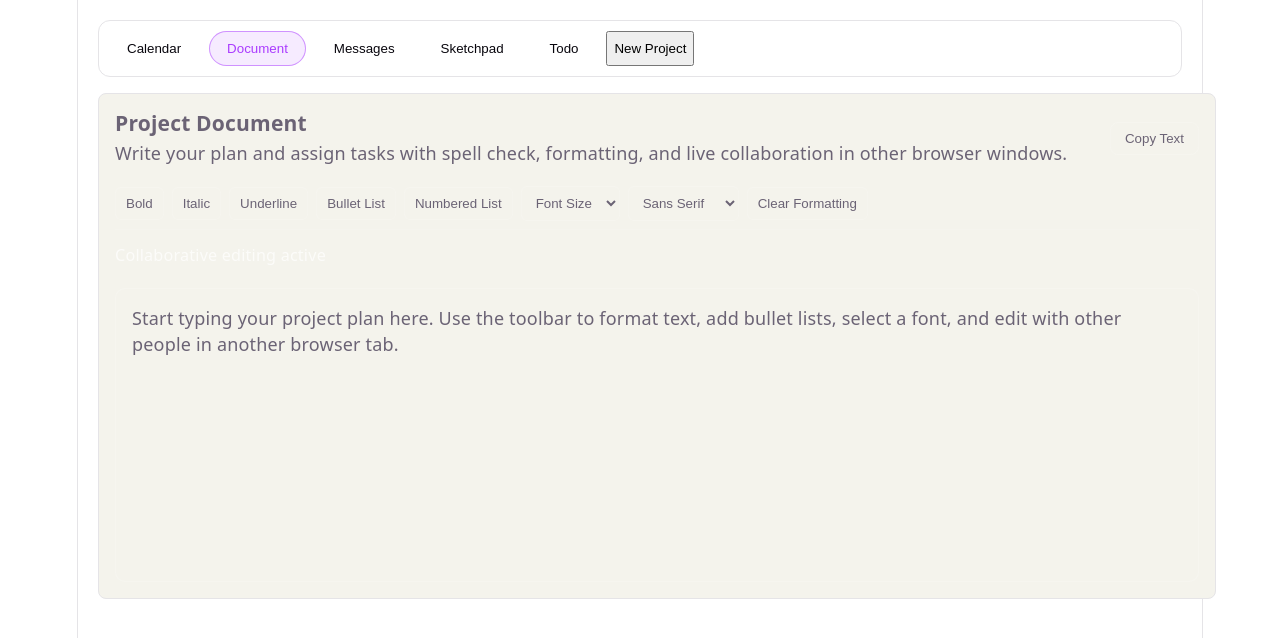
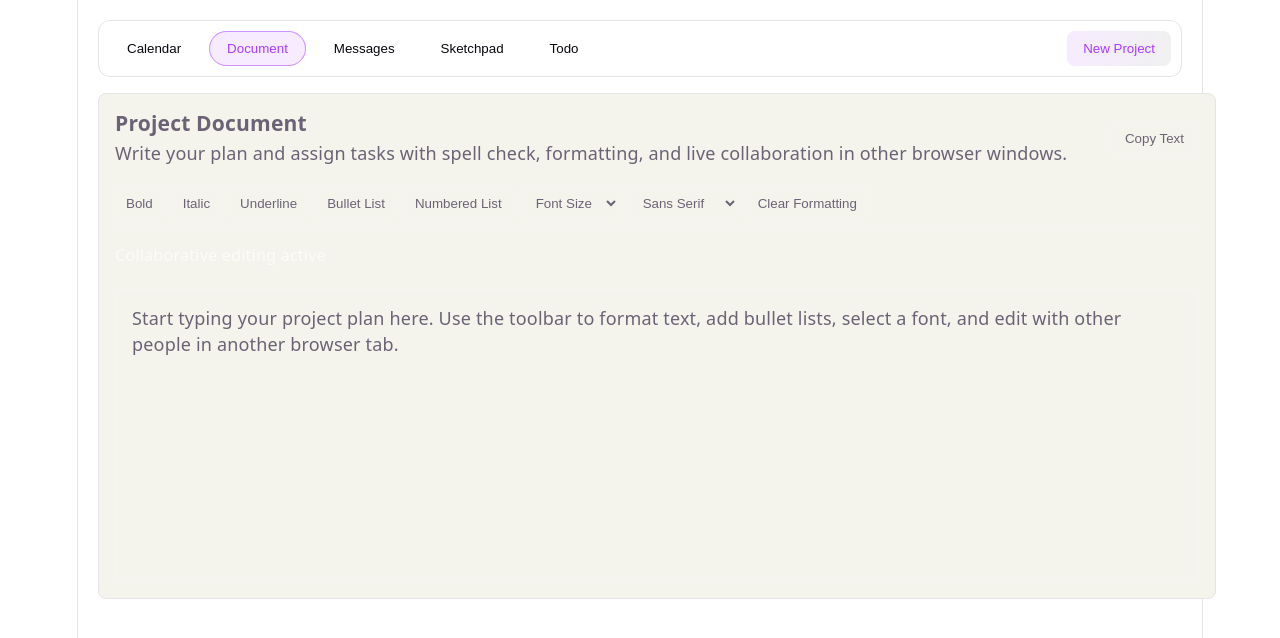
Before and after one commit to sorenbaca-tech/sendr, a React (Vite) app in the folder hackproject1/hackathon-project-1/: page / in a window 1280 px wide. Shown: the top 638 px of the page. Built offline with nearby package versions, Linux system fonts and the light colour scheme.

Commit message:
final change

```diff
--- a/hackproject1/hackathon-project-1/src/App.css
+++ b/hackproject1/hackathon-project-1/src/App.css
@@ -244,3 +244,17 @@
     min-width: 120px;
   }
 }
+
+.new-project-button {
+  margin-left: auto;
+  border: none;
+  background: linear-gradient(90deg, var(--accent-bg), rgba(0,0,0,0.06));
+  color: var(--accent);
+  padding: 10px 16px;
+  border-radius: 8px;
+  cursor: pointer;
+}
+
+.new-project-button:hover {
+  transform: translateY(-2px);
+}
```
